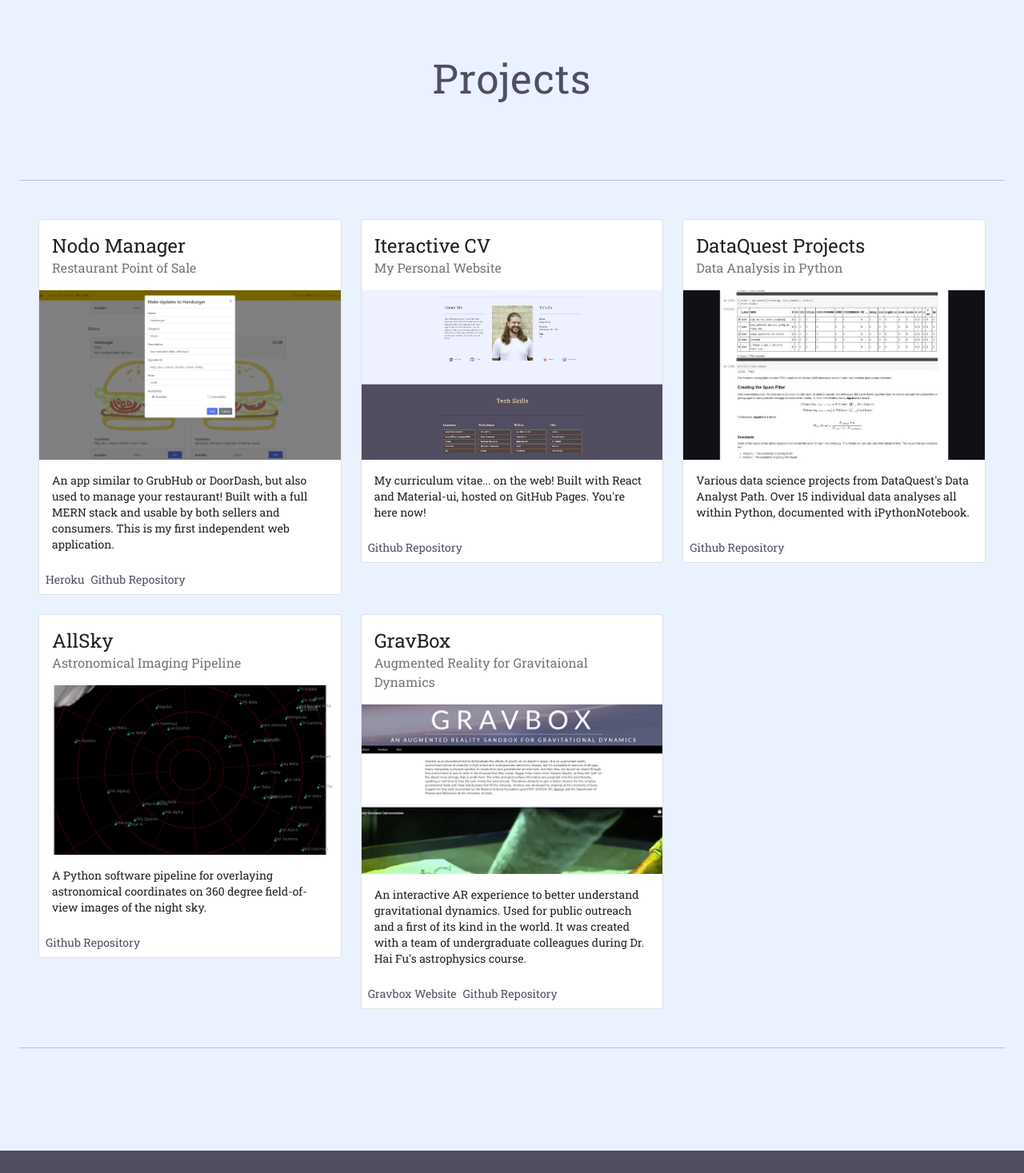
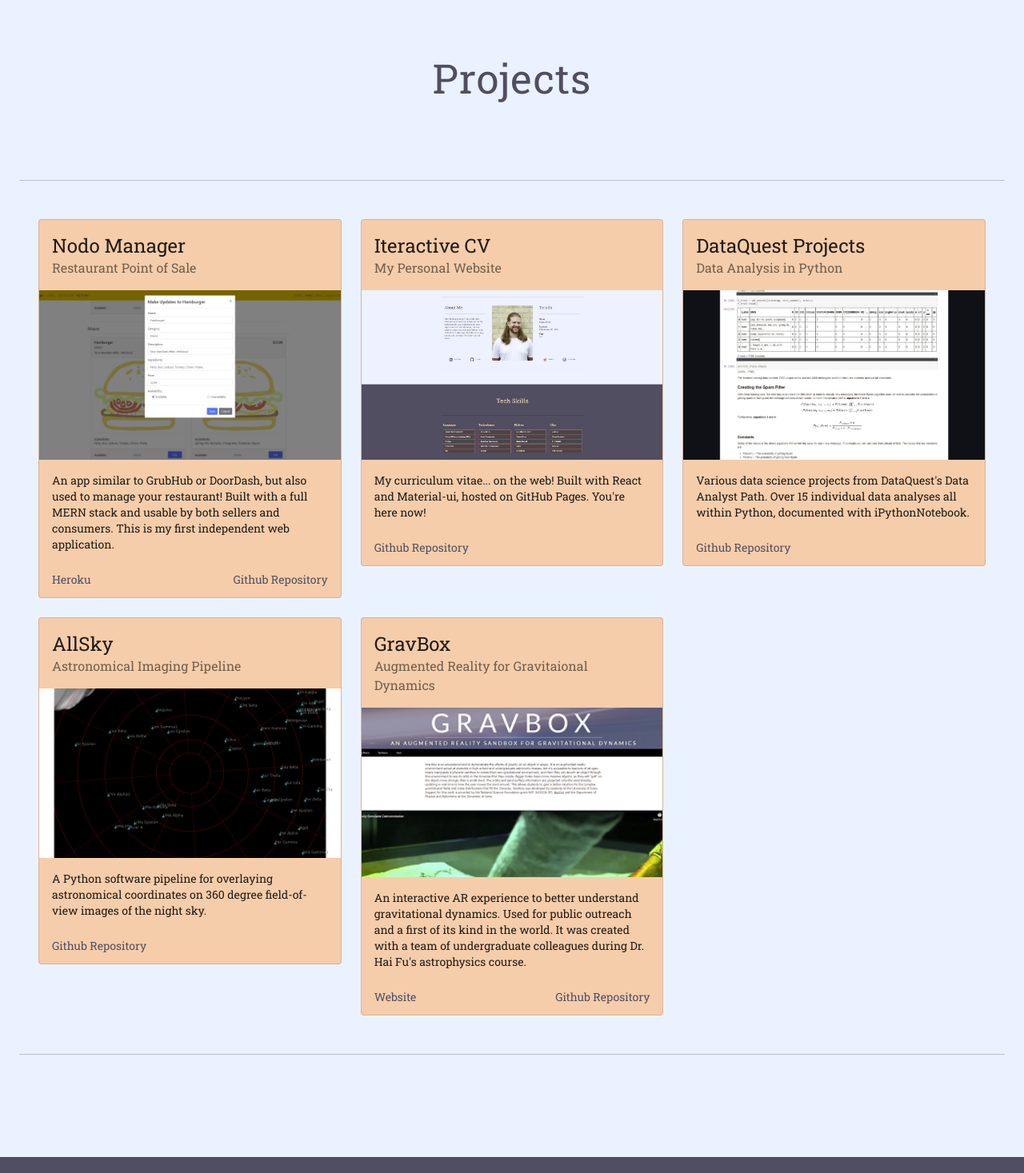
Before and after one commit to MasReed/personal-interactive-website, a React (Create React App) app: page / in a window 1280 px wide. Shown: the part 1891-3358 px from the top of the page at 80% size. Built offline with nearby package versions, Linux system fonts and the light colour scheme.

Commit message:
update CardAction layout and styling

```diff
--- a/src/ProjectsContent.jsx
+++ b/src/ProjectsContent.jsx
@@ -11,24 +11,55 @@ import Grid from '@material-ui/core/Grid'
 import Link from '@material-ui/core/Link'
 import Typography from '@material-ui/core/Typography'
 
+import { makeStyles } from '@material-ui/core/styles'
+import theme from './theme'
+
+const useStyles = makeStyles({
+  cardTheme: {
+    backgroundColor: theme.palette.cream.main,
+    color: 'primary'
+  },
+  cardImage: {
+    height: 0,
+    paddingTop: '56.25%'
+  },
+  cardLink: {
+    color: 'primary',
+    '&:hover': {
+      color: theme.palette.orange.main,
+      fontWeight: 'bold',
+      letterSpacing: '0.085rem',
+      textDecoration: 'none'
+    }
+  },
+  cardActionBox: {
+    display: 'flex',
+    justifyContent: 'space-between',
+    margin: '0 .5rem .25rem',
+    width: '100%'
+  }
+})
+
 
 export default function ProjectsContent() {
+  const classes = useStyles()
+
   return (
     <Box id='#about' m={0} p={0} >
       <Container>
         <Grid container spacing={3}>
           {/* Restaurant PoS */}
-          <Grid item sm={4}>
-            <Card variant='outlined'>
+          <Grid item xs={12} sm={4}>
+            <Card className={classes.cardTheme} variant='outlined'>
               <CardHeader
                 title='Nodo Manager'
                 subheader='Restaurant Point of Sale'
               />
 
               <CardMedia
+                className={classes.cardImage}
                 image='./images/nodoScreenshot.jpg'
                 title='Nodo Manager'
-                style={{height: 0, paddingTop: '56.25%'}}
               />
 
               <CardContent>
@@ -38,7 +69,9 @@ export default function ProjectsContent() {
               </CardContent>
 
               <CardActions>
+                <Box className={classes.cardActionBox}>
                   <Link
+                    className={classes.cardLink}
                     href='http://restaurant.monsed.com'
                     target='_blank'
                     rel='noopener'
@@ -47,28 +80,30 @@ export default function ProjectsContent() {
                   </Link>
 
                   <Link
+                    className={classes.cardLink}
                     href='https://github.com/MasReed/Nodo-Manager'
                     target='_blank'
                     rel='noopener'
                   >
                     Github Repository
                   </Link>
+                </Box>
               </CardActions>
             </Card>
           </Grid>
 
           {/* Personal Website */}
-          <Grid item sm={4}>
-            <Card variant='outlined'>
+          <Grid item xs={12} sm={4}>
+            <Card className={classes.cardTheme} variant='outlined'>
               <CardHeader
                 title='Iteractive CV'
                 subheader='My Personal Website'
               />
 
               <CardMedia
+                className={classes.cardImage}
                 image='./images/website.jpg'
                 title='The current website'
-                style={{height: 0, paddingTop: '56.25%'}}
               />
 
               <CardContent>
@@ -79,29 +114,32 @@ export default function ProjectsContent() {
               </CardContent>
 
               <CardActions>
+                <Box className={classes.cardActionBox}>
                   <Link
+                    className={classes.cardLink}
                     href='https://github.com/MasReed/personal-interactive-website'
                     target='_blank'
                     rel='noopener'
                   >
                     Github Repository
                   </Link>
+                </Box>
               </CardActions>
             </Card>
           </Grid>
 
           {/* DataQuest Projects */}
-          <Grid item sm={4}>
-            <Card variant='outlined'>
+          <Grid item xs={12} sm={4}>
+            <Card className={classes.cardTheme} variant='outlined'>
               <CardHeader
                 title='DataQuest Projects'
                 subheader='Data Analysis in Python'
               />
 
               <CardMedia
+                className={classes.cardImage}
                 image='./images/dataquest.jpg'
                 title='Data Analysis'
-                style={{height: 0, paddingTop: '56.25%'}}
               />
 
               <CardContent>
@@ -111,29 +149,32 @@ export default function ProjectsContent() {
               </CardContent>
 
               <CardActions>
+                <Box className={classes.cardActionBox}>
                   <Link
+                    className={classes.cardLink}
                     href='https://github.com/MasReed/DataQuestProjects'
                     target='_blank'
                     rel='noopener'
                   >
                     Github Repository
                   </Link>
+                </Box>
               </CardActions>
             </Card>
           </Grid>
 
           {/* AllSky */}
-          <Grid item sm={4}>
-            <Card variant='outlined'>
+          <Grid item xs={12} sm={4}>
+            <Card className={classes.cardTheme} variant='outlined'>
               <CardHeader
                 title='AllSky'
                 subheader='Astronomical Imaging Pipeline'
               />
 
               <CardMedia
+                className={classes.cardImage}
                 image='./images/allsky.png'
                 title='AllSky Star Mapping'
-                style={{height: 0, paddingTop: '56.25%'}}
               />
 
               <CardContent>
@@ -145,29 +186,32 @@ export default function ProjectsContent() {
               </CardContent>
 
               <CardActions>
+                <Box className={classes.cardActionBox}>
                   <Link
+                    className={classes.cardLink}
                     href='https://github.com/MasReed/allsky_camera'
                     target='_blank'
                     rel='noopener'
                   >
                     Github Repository
                   </Link>
+                </Box>
               </CardActions>
             </Card>
           </Grid>
 
           {/* Gravbox */}
-          <Grid item sm={4}>
-            <Card variant='outlined'>
+          <Grid item xs={12} sm={4}>
+            <Card className={classes.cardTheme} variant='outlined'>
               <CardHeader
                 title='GravBox'
                 subheader='Augmented Reality for Gravitaional Dynamics'
               />
 
               <CardMedia
+                className={classes.cardImage}
                 image='./images/Gravbox.png'
                 title='Gravbox'
-                style={{height: 0, paddingTop: '56.25%'}}
               />
 
               <CardContent>
@@ -181,21 +225,25 @@ export default function ProjectsContent() {
               </CardContent>
 
               <CardActions>
+                <Box className={classes.cardActionBox}>
                   <Link
+                    className={classes.cardLink}
                     href='http://astro.physics.uiowa.edu/gravbox'
                     target='_blank'
                     rel='noopener'
                   >
-                  Gravbox Website
+                    Website
                   </Link>
 
                   <Link
+                    className={classes.cardLink}
                     href='https://github.com/jwisbell/gravity_sandbox'
                     target='_blank'
                     rel='noopener'
                   >
                     Github Repository
                   </Link>
+                </Box>
               </CardActions>
             </Card>
           </Grid>
```
Lines whose indentation alone changed are shown as unchanged.
